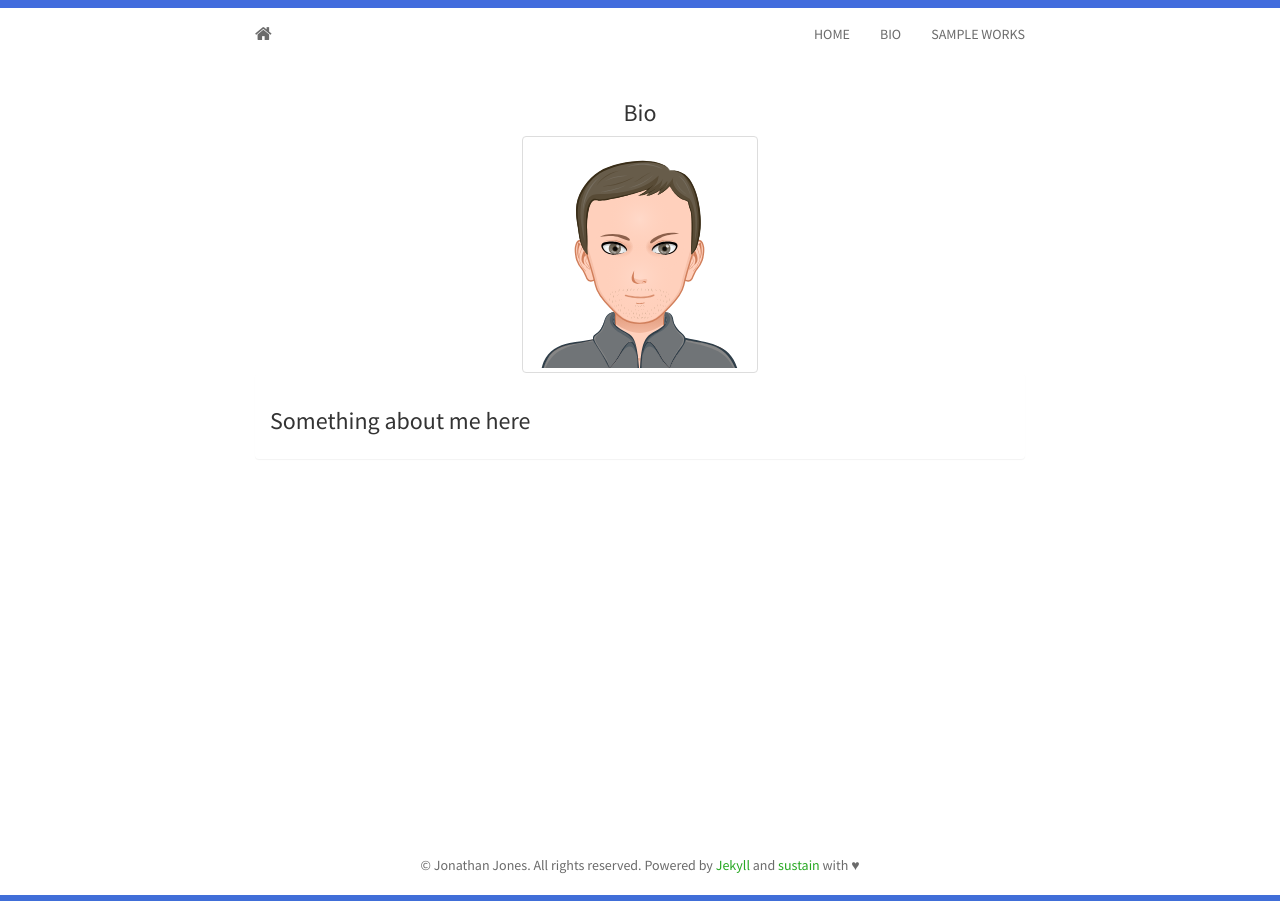
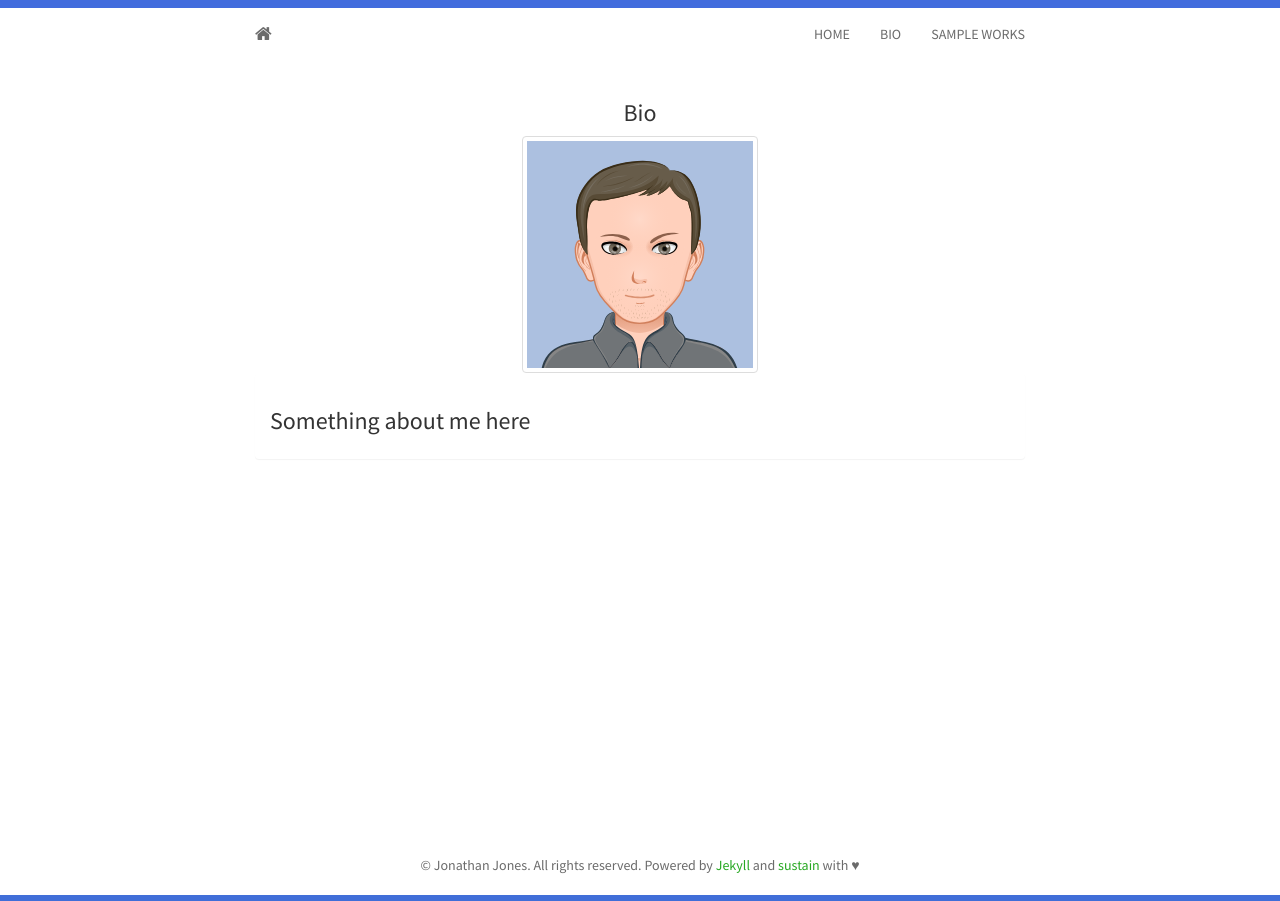
Before and after one commit to jjones646/about.joncjones.com, a Jekyll site: the page built from bio.html, in a window 1280 px wide. Built offline with Jekyll 4.4.1, drawn with Linux system fonts in a browser that asks for light colours; nearby versions of some CDN libraries; Markdown is read by kramdown in place of the engine named in the settings.

Commit message:
switching out default avatar image

```diff
--- a/_config.yml
+++ b/_config.yml
@@ -14,7 +14,7 @@ title: Jonathan Jones
 author: Jonathan Jones
 description: Personal blog and resume
 profile_pic: profile.jpg
-avatar: avatar.svg
+avatar: avatar2.svg
 google_analytics: UA-58456683-1
 google_plus: JonathanJones646
 email: jjones646@gmail.com
```
